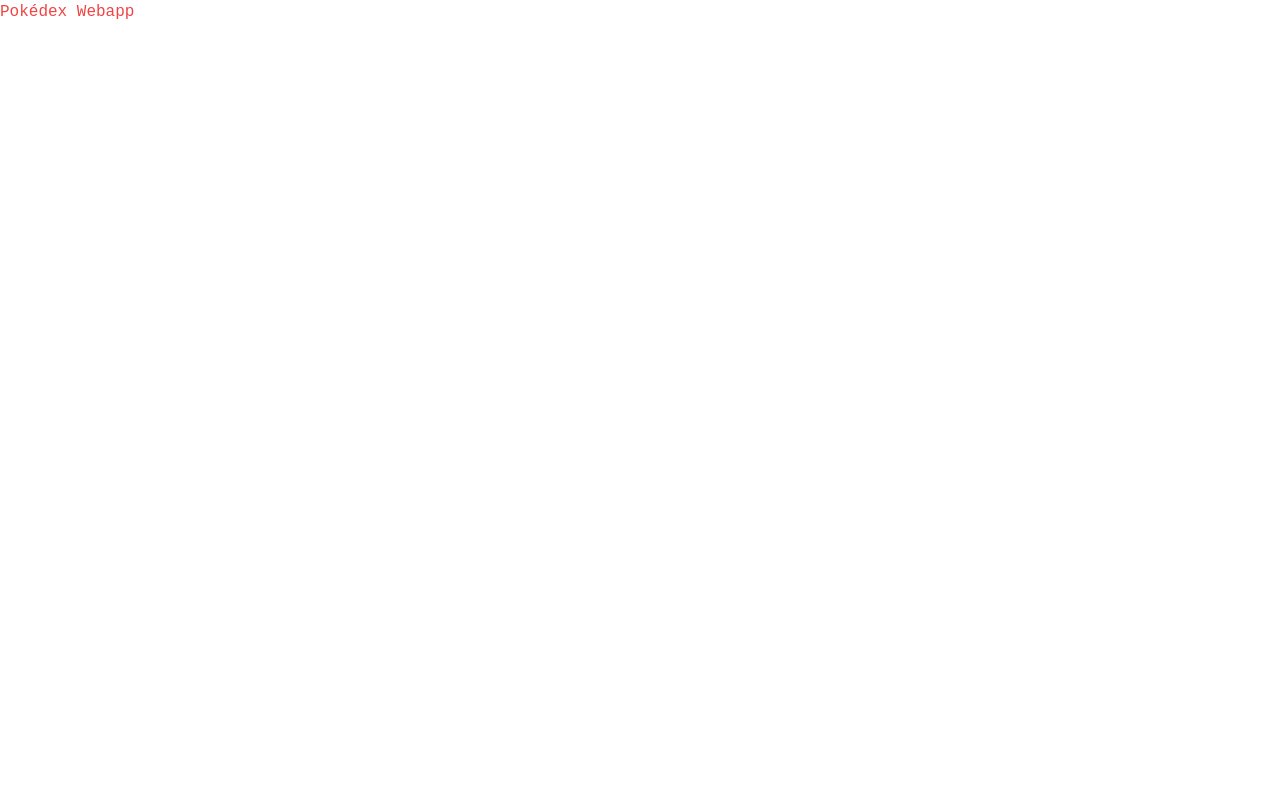
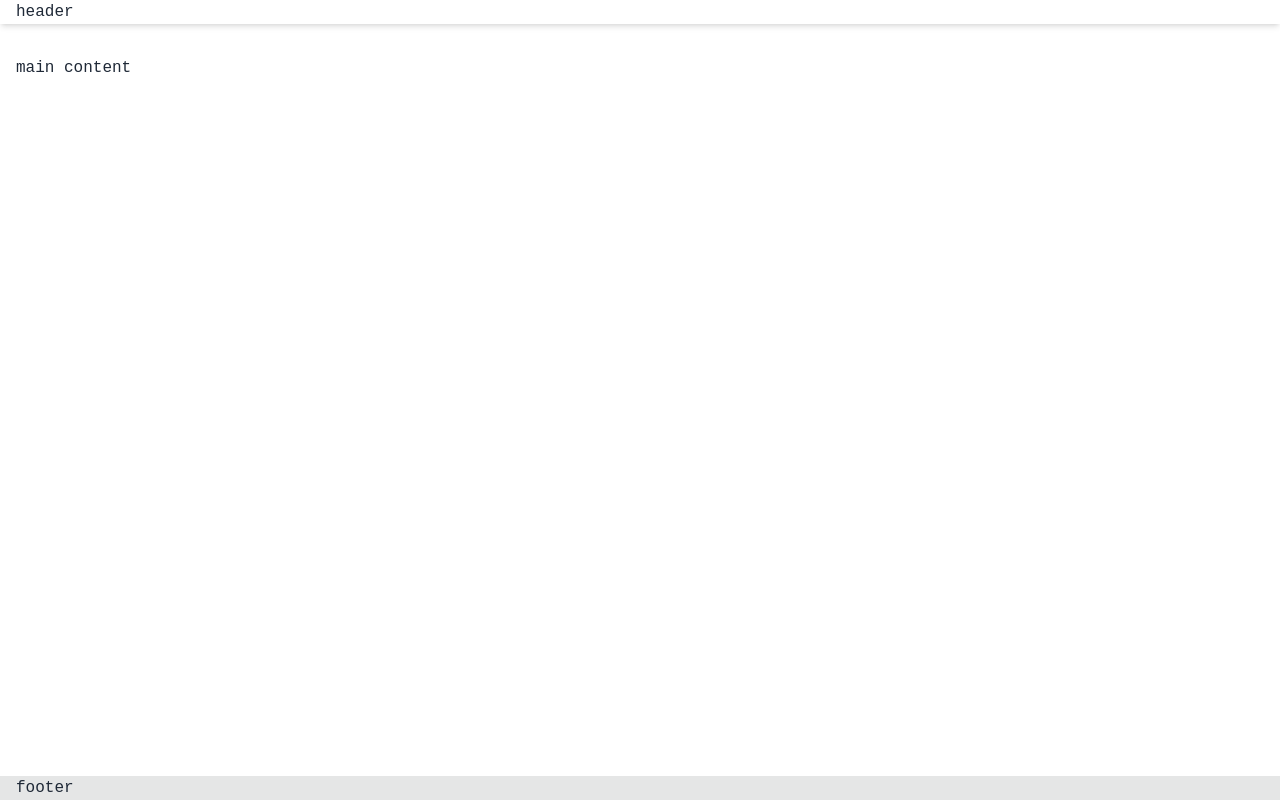
Before and after one commit to carlosferreirahd/pokedex-webapp, a React (Vite) app: page / in a window 1280 px wide. Built offline with nearby package versions, Linux system fonts and the light colour scheme.

Commit message:
feat: app layout with header/main/footer

```diff
--- a/src/App.tsx
+++ b/src/App.tsx
@@ -1,9 +1,25 @@
 function App() {
 
   return (
-    <h1 className="text-red-500">
-      Pokédex Webapp
-    </h1>
+    <div className="w-full min-h-screen flex flex-col">
+      <header className="w-full shadow-md">
+        <div className="container">
+          header
+        </div>
+      </header>
+
+      <main className="flex flex-1">
+        <div className="container py-8">
+          main content
+        </div>
+      </main>
+
+      <footer className="w-full bg-base-300 text-base-content">
+        <div className="container">
+          footer
+        </div>
+      </footer>
+    </div>
   );
 }
 
```
